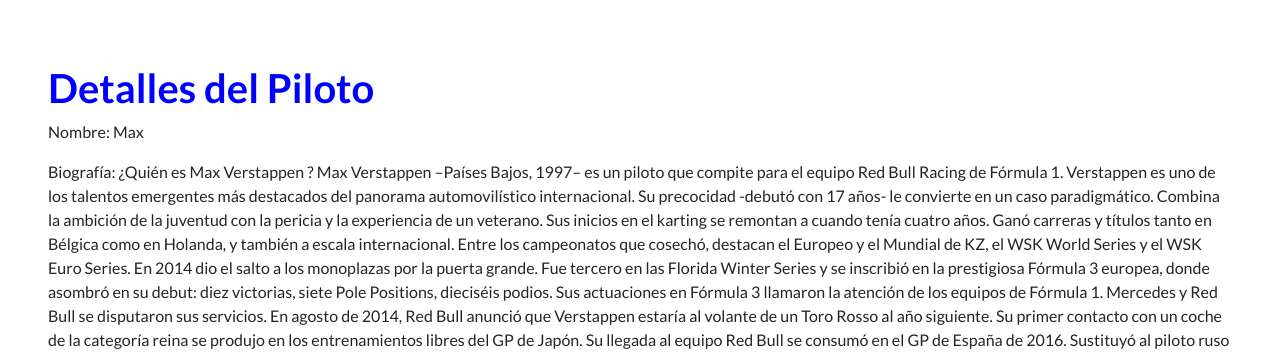
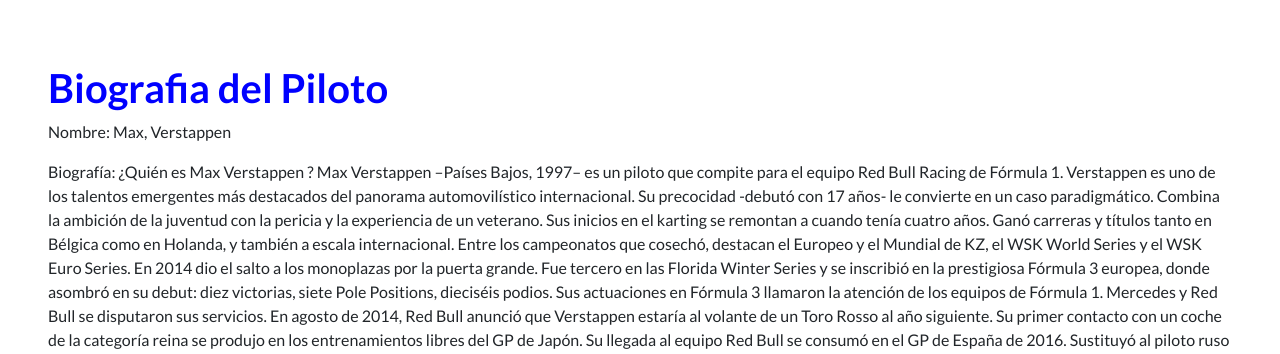
Before and after one commit to Rulon77/Python-f1, a Django app: page /detalle_piloto/2/ in a window 1280 px wide. Shown: the part 66-420 px from the top of the page. Run offline with Django 4.2, Linux system fonts and the light colour scheme; data comes from the database, SQL or seed files in the repository; both versions use the stored data as it was after the commit; some libraries are stand-ins or nearby versions.

Commit message:
Trabajo terminado para entrega

```diff
--- a/Proyecto_blog/Control_de_datos/templates/detalle_piloto.html
+++ b/Proyecto_blog/Control_de_datos/templates/detalle_piloto.html
@@ -1,12 +1,12 @@
 {% extends "base.html" %}
 
 {% block titulo %}
-<title>F1 - Detalles del Piloto</title>
+<title>F1 - Biografia del Piloto</title>
 {% endblock titulo %}
 
 {% block contenido %}
-  <h1 style="color: blue;">Detalles del Piloto</h1>
-  <p>Nombre: {{ piloto.nombre }}</p>
+  <h1 style="color: blue;">Biografia del Piloto</h1>
+  <p>Nombre: {{ piloto.nombre }}, {{piloto.apellido}}</p>
   <p>Biografía: {{ piloto.biografia }}</p>
   <!-- Otros detalles del piloto que desees mostrar -->
 {% endblock contenido %}
--- a/Proyecto_blog/Templates_base/base.html
+++ b/Proyecto_blog/Templates_base/base.html
@@ -32,6 +32,7 @@
                 <a class="navbar-brand" href="{% url 'crear_escuderia' %}">Crear Escuderia</a>
                 <a class="navbar-brand" href="{% url 'calendario' %}">Calendario</a>
                 <a class="navbar-brand" href="{% url 'sobre_mi' %}">Sobre Mí</a>
+
                 {% if user.is_authenticated %}
                 <div class="dropdown">
                     <button class="btn btn-secondary dropdown-toggle" type="button" id="dropdownMenuButton1" data-bs-toggle="dropdown" aria-expanded="false">
--- a/Proyecto_blog/requirements.txt
+++ b/Proyecto_blog/requirements.txt
@@ -1,4 +1,7 @@
 asgiref==3.7.2
 Django==4.2.6
+django-ckeditor==6.7.0
+django-js-asset==2.1.0
+Pillow==10.1.0
 sqlparse==0.4.4
-typing_extensions==4.8.0
+tzdata==2023.3
```
Also changed, not shown: Proyecto_blog/Control_de_datos/templates/lista_pilotos.html (+7 -0 lines), Proyecto_blog/db.sqlite3, Proyecto_blog/readme.md.
